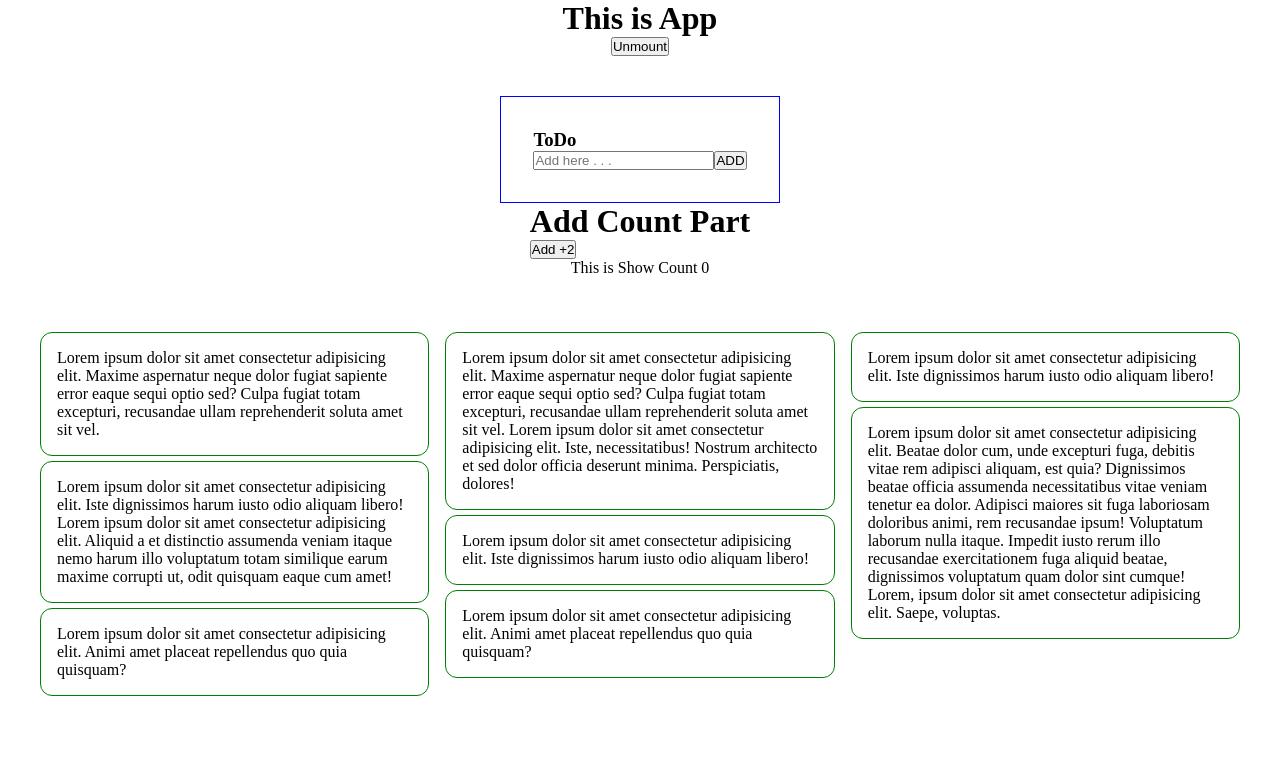
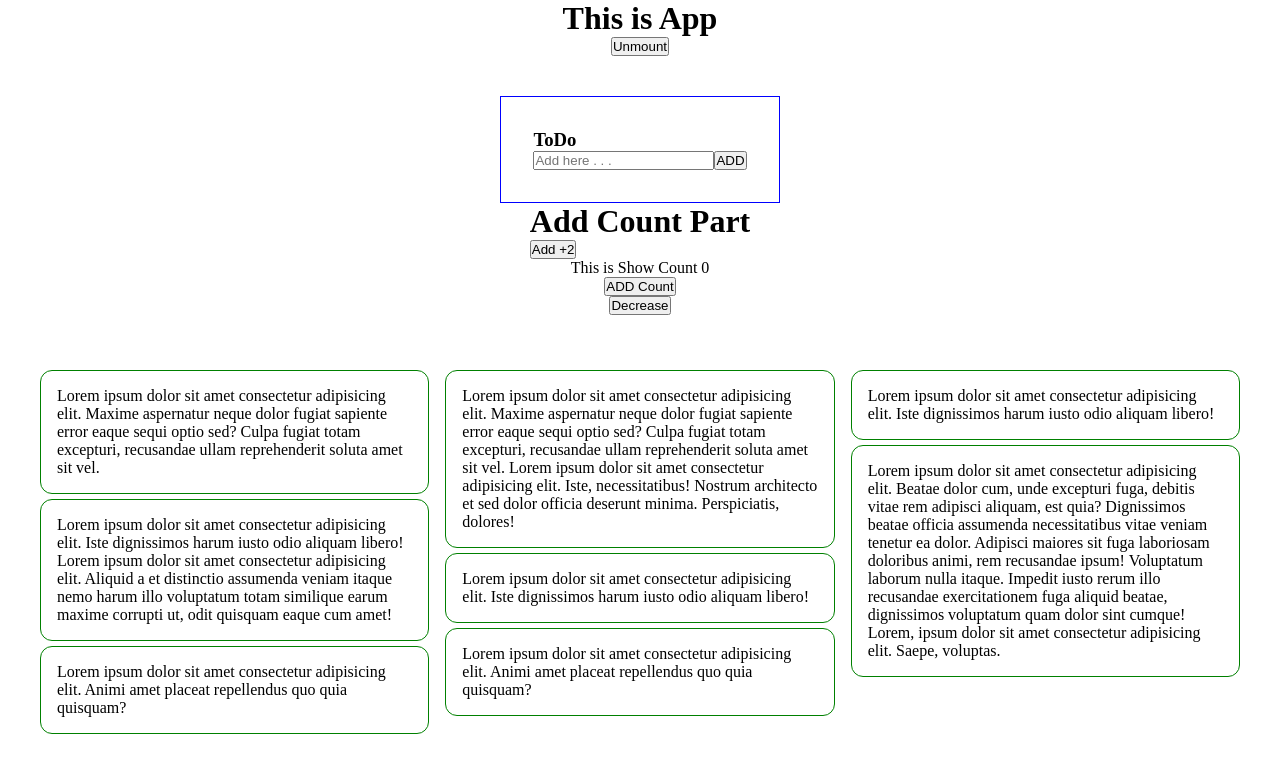
Before and after one commit to FarNys/ClassReact, a React (Create React App) app: page / in a window 1280 px wide. Shown: the top 772 px of the page. Built offline with nearby package versions, Linux system fonts and the light colour scheme.

Commit message:
ADD_DECREASE_FUNC

```diff
--- a/src/ShowCount.js
+++ b/src/ShowCount.js
@@ -1,15 +1,35 @@
 import React, { Component } from "react";
 import { connect } from "react-redux";
+import { addCount, decCount } from "./action";
 
 class ShowCount extends Component {
+  // constructor(props) {
+  //   super(props);
+  //   this.state = {};
+  // }
+  addCountToNumber() {
+    this.props.addCount();
+  }
+  decreseHandler() {
+    this.props.decCount(4);
+  }
   render() {
     const { numItem } = this.props;
-    return <div>This is Show Count {numItem}</div>;
+    return (
+      <>
+        <div>This is Show Count {numItem}</div>
+        <button onClick={() => this.addCountToNumber()}>ADD Count</button>
+        <button onClick={() => this.decreseHandler()}>Decrease</button>
+      </>
+    );
   }
 }
 
 const mapStateToProps = (state) => ({
   numItem: state.reducer.number,
 });
+// const getFunctions = () => {
+//   return addCount;
+// };
 
-export default connect(mapStateToProps, null)(ShowCount);
+export default connect(mapStateToProps, { addCount, decCount })(ShowCount);
--- a/src/action.js
+++ b/src/action.js
@@ -2,3 +2,6 @@ export const addCount = () => {
   console.log("Action Run");
   return { type: "ADD_COUNT" };
 };
+export const decCount = (num) => {
+  return { type: "DECREASE_COUNT", payload: num };
+};
--- a/src/reducer.js
+++ b/src/reducer.js
@@ -7,6 +7,8 @@ const reducer = (state = initialState, action) => {
   switch (action.type) {
     case "ADD_COUNT":
       return { ...state, number: state.number + 3 };
+    case "DECREASE_COUNT":
+      return { ...state, number: state.number - action.payload };
     default:
       return state;
   }
```
